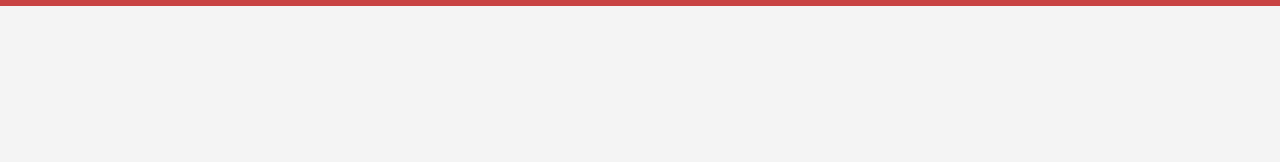
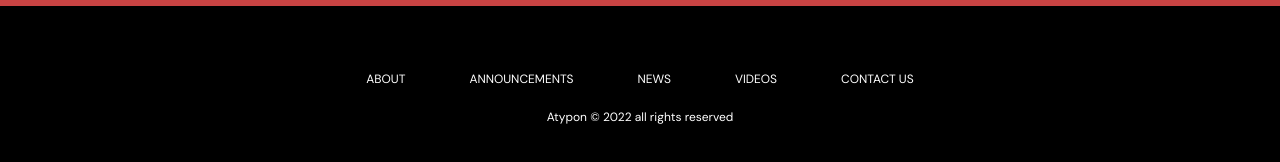
Before and after one commit to FarouqMarei/Atypon, a React (Vite) app: page / in a window 1280 px wide. Shown: the part 4297-4459 px from the top of the page. Before the commit the page ends 4303 px from the top, so only its background shows below. Built offline with nearby package versions, Linux system fonts and the light colour scheme.

Commit message:
bottom footer

```diff
--- a/src/App.tsx
+++ b/src/App.tsx
@@ -4,6 +4,7 @@ import Footer from "@/scenes/footer";
 import { useEffect, useState } from "react";
 import { SelectedPage } from "@/shared/types";
 import { useTranslation } from "react-i18next";
+import AboutUs from "./scenes/about";
 
 function App() {
   const [selectedPage, setSelectedPage] = useState<SelectedPage>(
@@ -28,6 +29,7 @@ function App() {
       <Home setSelectedPage={setSelectedPage} />
       <Main setSelectedPage={setSelectedPage} />
       <Footer />
+      <AboutUs />
     </div>
   );
 }
--- a/src/index.scss
+++ b/src/index.scss
@@ -768,3 +768,7 @@ article {
   background-color: #d9d9d9;
   margin-left: 10px;
 }
+
+.bottom-footer {
+  justify-content: center;
+}
--- /dev/null
+++ b/src/scenes/about/index.tsx
@@ -0,0 +1,21 @@
+import ScrollToTop from "../ScrollToTop/ScrollToTop";
+
+const AboutUs = () => {
+  return (
+    <footer className="bg-primary-600 py-16 footer-font-color font-size-12">
+        <div className="justify-content mx-auto w-5/6 gap-16 md:flex bottom-footer">
+            <label>ABOUT</label>
+            <label>ANNOUNCEMENTS</label>
+            <label>NEWS</label>
+            <label>VIDEOS</label>
+            <label>CONTACT US</label>
+        </div>
+        <p className="padding-top-20">Atypon © 2022 all rights reserved</p>
+      <div>
+        <ScrollToTop />
+      </div>
+    </footer>
+  );
+};
+
+export default AboutUs;
--- a/tailwind.config.cjs
+++ b/tailwind.config.cjs
@@ -10,6 +10,7 @@ module.exports = {
         "primary-100": "#FFE1E0",
         "primary-300": "#FFA6A3",
         "primary-500": "#FF6B66",
+        "primary-600": "#000000",
         "secondary-400": "#FFCD5B",
         "secondary-500": "#FFC132",
       },
```
